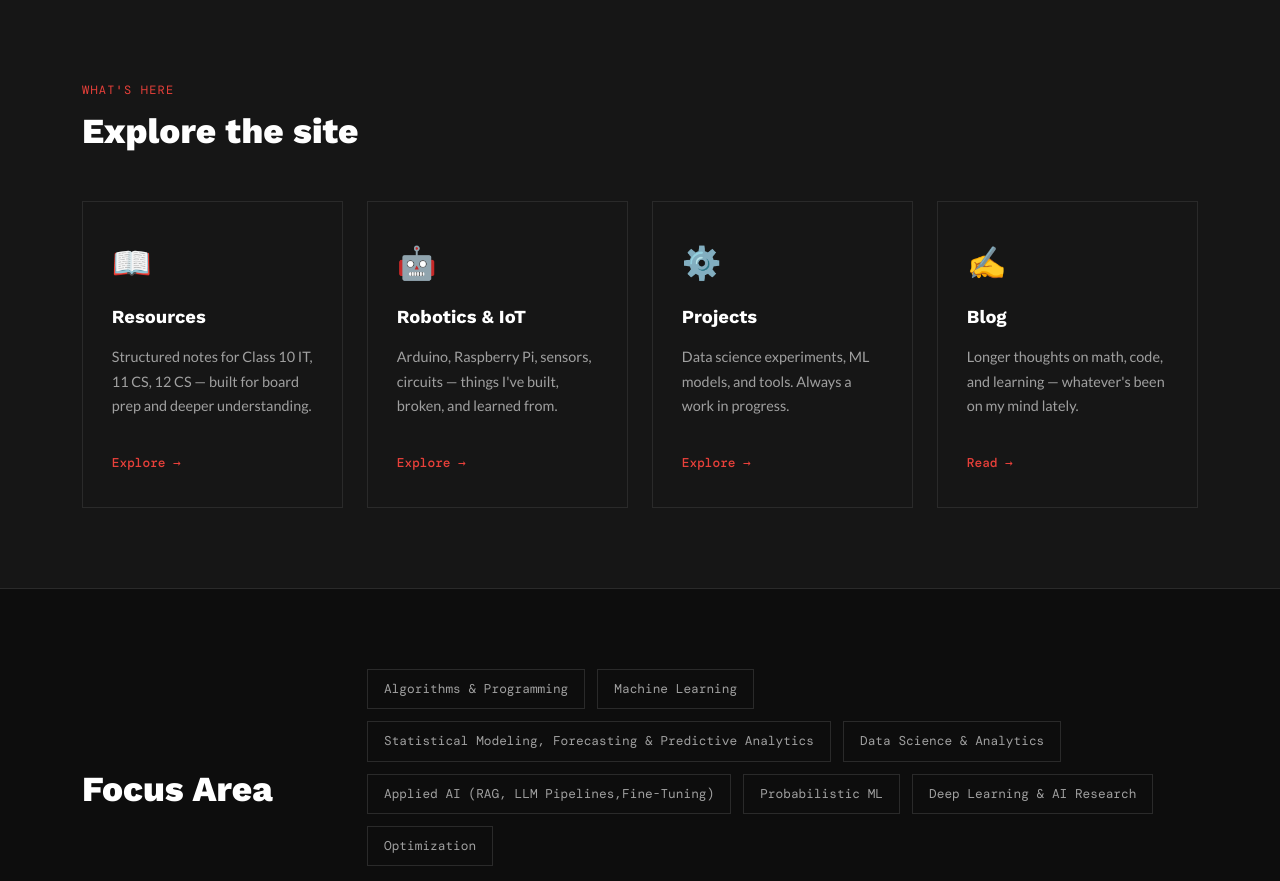
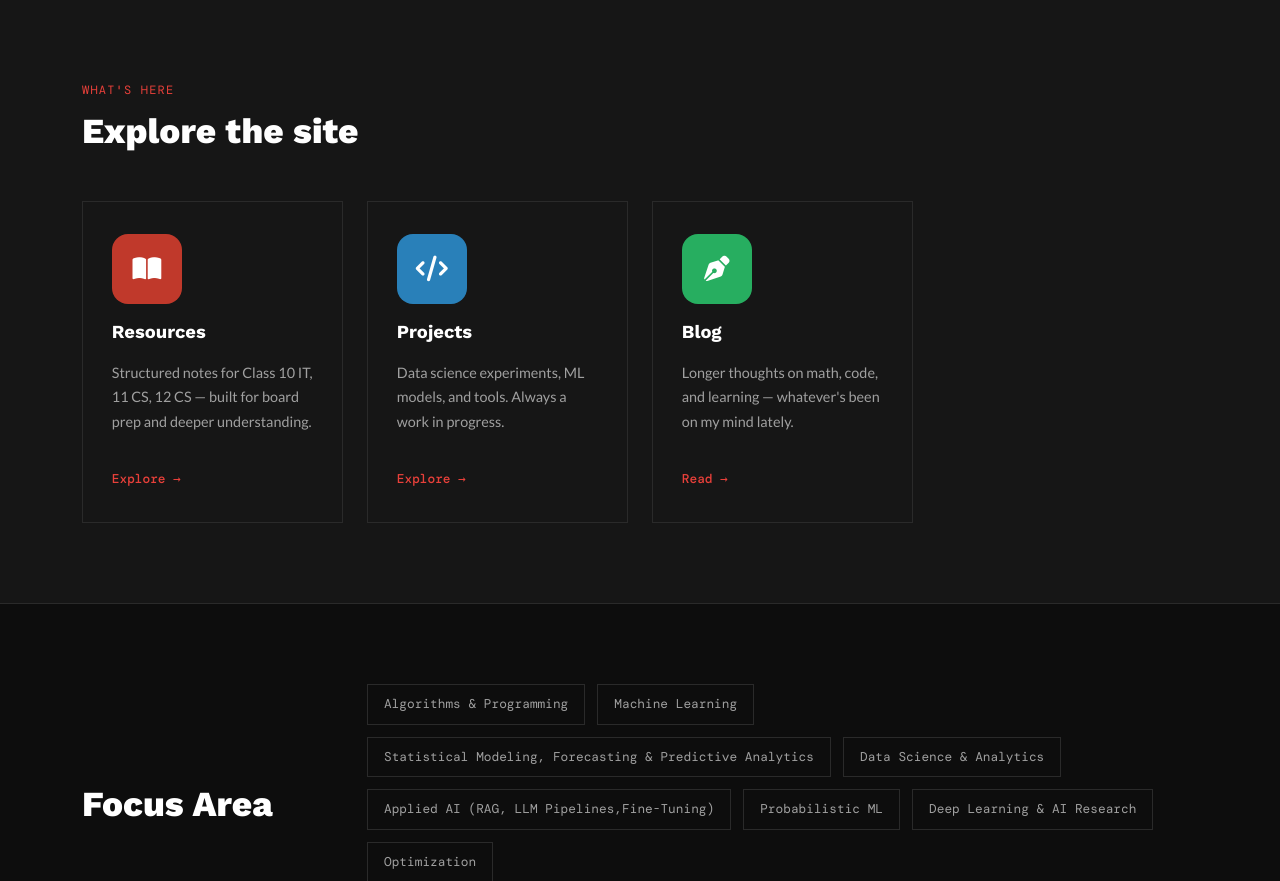
Before and after one commit to anmolsriwastava/anmolsrw, a Flask app: page / in a window 1280 px wide. Shown: the part 665-1546 px from the top of the page. Run offline with Flask 3, Linux system fonts and the light colour scheme.

Commit message:
updated home

```diff
--- a/static/style.css
+++ b/static/style.css
@@ -255,6 +255,17 @@ main {
   border-color: var(--accent);
   box-shadow: 0 8px 30px rgba(0,0,0,0.08);
   transform: translateY(-3px);
+}
+.site-card .res-icon {
+  width: 70px;
+  height: 70px;
+  border-radius: 16px;
+  display: flex;
+  align-items: center;
+  justify-content: center;
+  font-size: 1.6rem;
+  color: #fff;
+  margin-bottom: 0.5rem;
 }
 
 .card-emoji {
--- a/templates/about.html
+++ b/templates/about.html
@@ -175,7 +175,7 @@
     <span>SQL</span>
     <span>R</span>
     <span>Git</span>
-    <span>LaTeX</span>
+
     <span>NumPy</span>
     <span>Pandas</span>
     <span>Scikit-learn</span>
--- a/templates/base.html
+++ b/templates/base.html
@@ -33,7 +33,7 @@
     <ul class="nav-links" id="navLinks">
       <li><a href="/" class="{{ 'active' if request.path == '/' }}">Home</a></li>
       <li><a href="/resources" class="{{ 'active' if '/resources' in request.path or '/class' in request.path }}">Resources</a></li>
-      <li><a href="/iot" class="{{ 'active' if '/iot' in request.path }}">Robotics & IoT</a></li>
+
       <li><a href="/projects" class="{{ 'active' if '/projects' in request.path }}">Projects</a></li>
       <li><a href="/blog" class="{{ 'active' if '/blog' in request.path }}">Blog</a></li>
       <li><a href="/about" class="{{ 'active' if '/about' in request.path }}">About</a></li>
--- a/templates/home.html
+++ b/templates/home.html
@@ -44,25 +44,22 @@
     <div class="row g-4">
       <div class="col-lg-3 col-md-6">
         <a href="/resources" class="site-card">
-          <div class="card-emoji">📖</div>
+          <div class="res-icon" style="background:#c0392b;">
+            <i class="fas fa-book-open"></i>
+          </div>
           <h4>Resources</h4>
           <p>Structured notes for Class 10 IT, 11 CS, 12 CS — built for board prep and deeper understanding.</p>
           <span class="card-link">Explore →</span>
         </a>
       </div>
 
-      <div class="col-lg-3 col-md-6">
-        <a href="/iot" class="site-card">
-          <div class="card-emoji">🤖</div>
-          <h4>Robotics & IoT</h4>
-          <p>Arduino, Raspberry Pi, sensors, circuits — things I've built, broken, and learned from.</p>
-          <span class="card-link">Explore →</span>
-        </a>
-      </div>
+
 
       <div class="col-lg-3 col-md-6">
         <a href="/projects" class="site-card">
-          <div class="card-emoji">⚙️</div>
+          <div class="res-icon" style="background:#2980b9;">
+            <i class="fas fa-code"></i>
+          </div>
           <h4>Projects</h4>
           <p>Data science experiments, ML models, and tools. Always a work in progress.</p>
           <span class="card-link">Explore →</span>
@@ -71,7 +68,9 @@
 
       <div class="col-lg-3 col-md-6">
         <a href="/blog" class="site-card">
-          <div class="card-emoji">✍️</div>
+          <div class="res-icon" style="background:#27ae60;">
+            <i class="fas fa-pen-nib"></i>
+          </div>
           <h4>Blog</h4>
           <p>Longer thoughts on math, code, and learning — whatever's been on my mind lately.</p>
           <span class="card-link">Read →</span>
```
